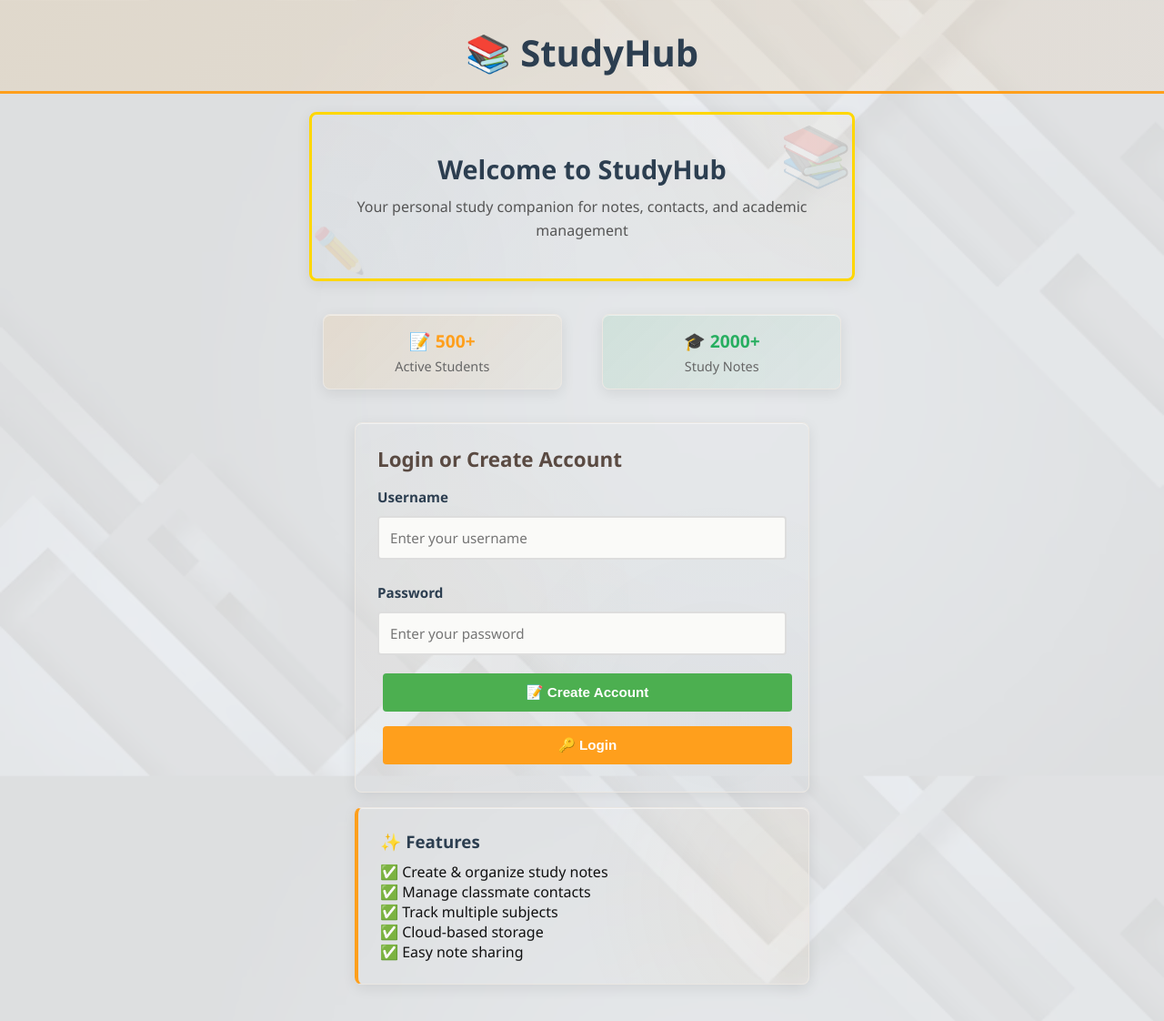
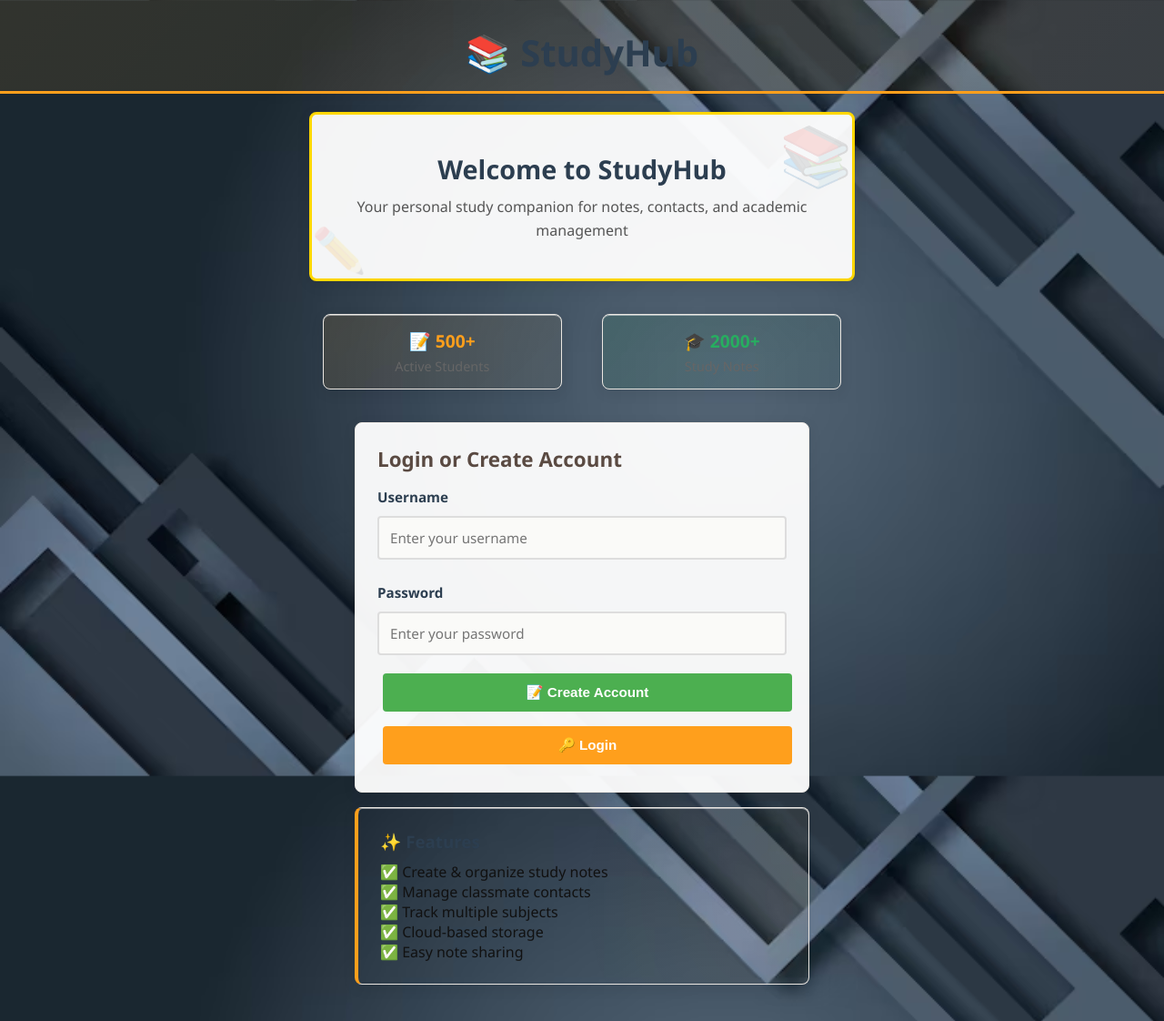
Before and after one commit to ratnapriyasingh2008/web, a website: page frontend/index.html in a window 1280 px wide. Shown: the top 1122 px of the page at 91% size. Drawn offline with Linux system fonts and the light colour scheme.

Commit message:
Fix background image serving - explicit route and corrected CSS syntax

```diff
--- a/frontend/style.css
+++ b/frontend/style.css
@@ -6,9 +6,7 @@
 
 body {
     font-family: "Segoe UI", Tahoma, Geneva, Verdana, sans-serif;
-    background-image:
-        linear-gradient(rgba(255, 255, 255, 0.85), rgba(255, 255, 255, 0.85)),
-        url('../new.jpg');
+    background-image: url('/new.jpg');
     background-size: cover;
     background-position: center;
     background-attachment: fixed;
@@ -38,7 +36,7 @@ h2 {
 }
 
 .box {
-    background: linear-gradient(135deg, #ffffff 0%, #faf9f7 100%);
+    background: rgba(255, 255, 255, 0.95);
     color: #111;
     padding: 24px;
     margin: 16px auto;
@@ -48,9 +46,6 @@ h2 {
     text-align: left;
     border: 1px solid #ebe7e2;
     transition: transform 0.2s ease, box-shadow 0.2s ease;
-    background-image:
-        radial-gradient(circle at 20% 50%, rgba(255, 159, 28, 0.02) 0%, transparent 50%),
-        radial-gradient(circle at 80% 80%, rgba(100, 150, 200, 0.02) 0%, transparent 50%);
 }
 
 .box:hover {
@@ -59,7 +54,7 @@ h2 {
 }
 
 .hero {
-    background: linear-gradient(135deg, #ffffff 0%, #fefdfb 100%);
+    background: rgba(255, 255, 255, 0.95);
     color: #333;
     padding: 40px 20px;
     text-align: center;
@@ -68,9 +63,6 @@ h2 {
     width: min(90%, 600px);
     box-shadow: 0 4px 15px rgba(0, 0, 0, 0.08);
     border: 3px solid #ffd700;
-    background-image:
-        radial-gradient(circle at 100% 0%, rgba(255, 159, 28, 0.03) 0%, transparent 50%),
-        radial-gradient(circle at 0% 100%, rgba(100, 150, 200, 0.03) 0%, transparent 50%);
 }
 
 .hero h2 {
```
Also changed, not shown: backend/server.js (+20 -2 lines), frontend/new.jpg (added).
